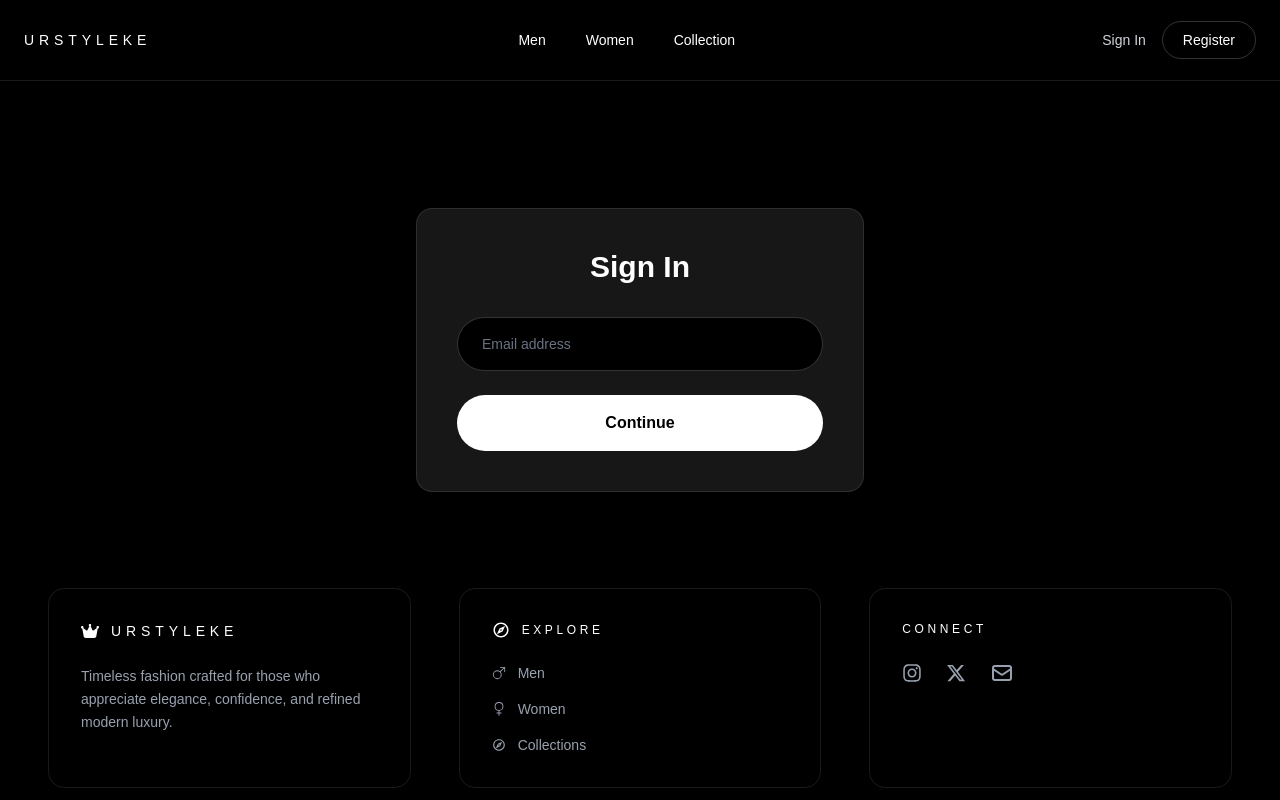
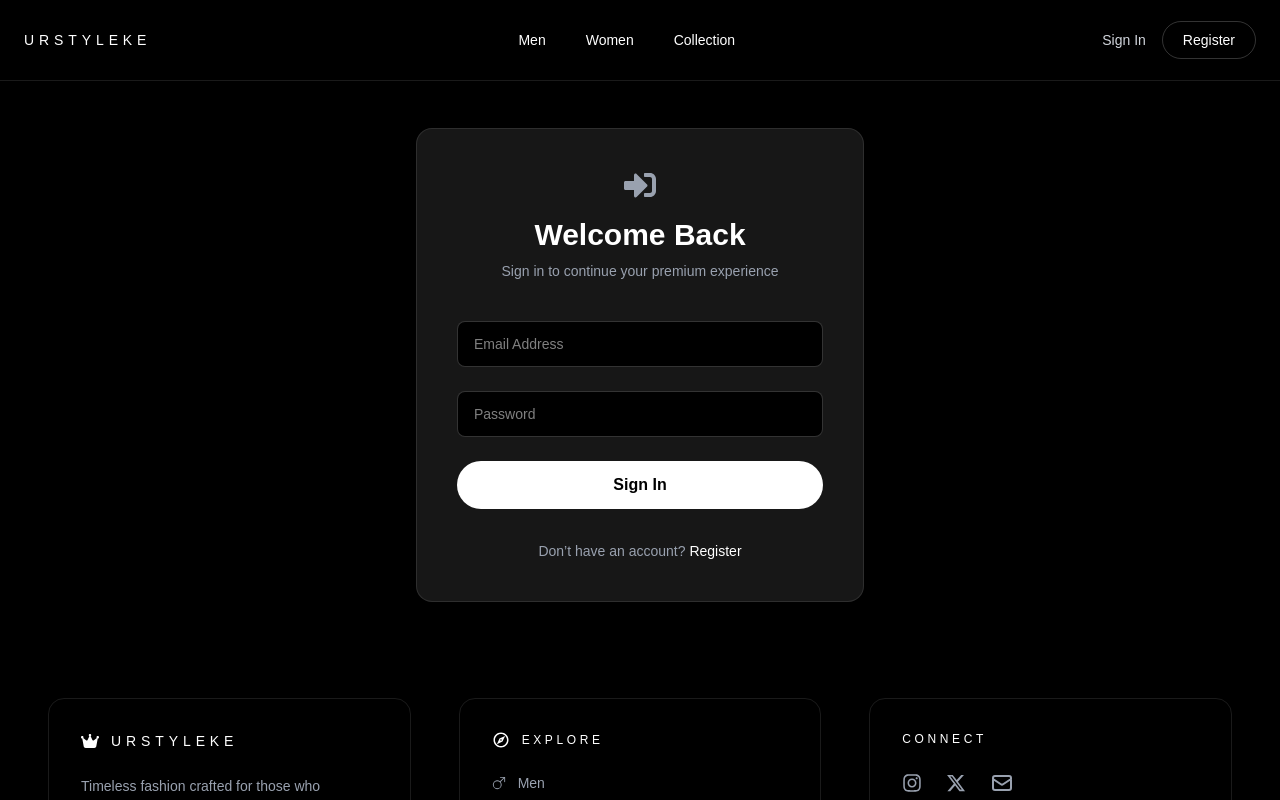
Before and after one commit to Griffinsshem/urstyleke2, a Next.js app in the folder frontend/: page /signin in a window 1280 px wide. Shown: the top 800 px of the page. Built offline with nearby package versions, Linux system fonts and the light colour scheme.

Commit message:
feat(auth): add premium sign-in page with redirect flow

```diff
--- a/frontend/src/app/signin/page.jsx
+++ b/frontend/src/app/signin/page.jsx
@@ -1,50 +1,78 @@
 "use client";
 
 import { useState } from "react";
-import { useRouter } from "next/navigation";
 import Navbar from "@/components/Navbar";
 import Footer from "@/components/Footer";
-import { signIn } from "@/lib/auth";
+import Link from "next/link";
+import { FaSignInAlt } from "react-icons/fa";
 
 export default function SignInPage() {
   const [email, setEmail] = useState("");
-  const router = useRouter();
+  const [password, setPassword] = useState("");
 
-  const handleSubmit = (e) => {
+  const handleSignIn = (e) => {
     e.preventDefault();
 
-    signIn({ email });
-    router.push("/");
+    // TEMP: frontend-only auth
+    alert("Signed in successfully");
+    window.location.href = "/";
   };
 
   return (
     <section className="min-h-screen bg-black text-white pt-32 px-6">
       <Navbar />
 
-      <div className="max-w-md mx-auto bg-neutral-900 border border-white/10 rounded-2xl p-10 mt-20">
-        <h1 className="text-3xl font-bold mb-8 text-center">
-          Sign In
-        </h1>
+      <div className="max-w-md mx-auto bg-neutral-900 border border-white/10 rounded-2xl p-10">
+        {/* Header */}
+        <div className="text-center mb-10">
+          <FaSignInAlt className="mx-auto mb-4 text-gray-400 w-8 h-8" />
+          <h1 className="text-3xl font-bold mb-2">Welcome Back</h1>
+          <p className="text-gray-400 text-sm">
+            Sign in to continue your premium experience
+          </p>
+        </div>
 
-        <form onSubmit={handleSubmit} className="space-y-6">
+        {/* Form */}
+        <form onSubmit={handleSignIn} className="space-y-6">
           <input
             type="email"
-            placeholder="Email address"
+            placeholder="Email Address"
             required
             value={email}
             onChange={(e) => setEmail(e.target.value)}
-            className="w-full bg-black border border-white/20 rounded-full px-6 py-4
-            text-sm placeholder-gray-500 focus:outline-none focus:border-white"
+            className="w-full bg-black border border-white/20 rounded-lg px-4 py-3
+            text-sm focus:outline-none focus:border-white transition"
+          />
+
+          <input
+            type="password"
+            placeholder="Password"
+            required
+            value={password}
+            onChange={(e) => setPassword(e.target.value)}
+            className="w-full bg-black border border-white/20 rounded-lg px-4 py-3
+            text-sm focus:outline-none focus:border-white transition"
           />
 
           <button
             type="submit"
-            className="w-full py-4 rounded-full bg-white text-black font-semibold
-            hover:scale-[1.02] transition"
+            className="w-full py-3 rounded-full bg-white text-black
+            font-semibold hover:scale-[1.02] transition"
           >
-            Continue
+            Sign In
           </button>
         </form>
+
+        {/* Footer */}
+        <p className="text-center text-sm text-gray-400 mt-8">
+          Don’t have an account?{" "}
+          <Link
+            href="/register"
+            className="text-white hover:underline transition"
+          >
+            Register
+          </Link>
+        </p>
       </div>
 
       <Footer />
```
